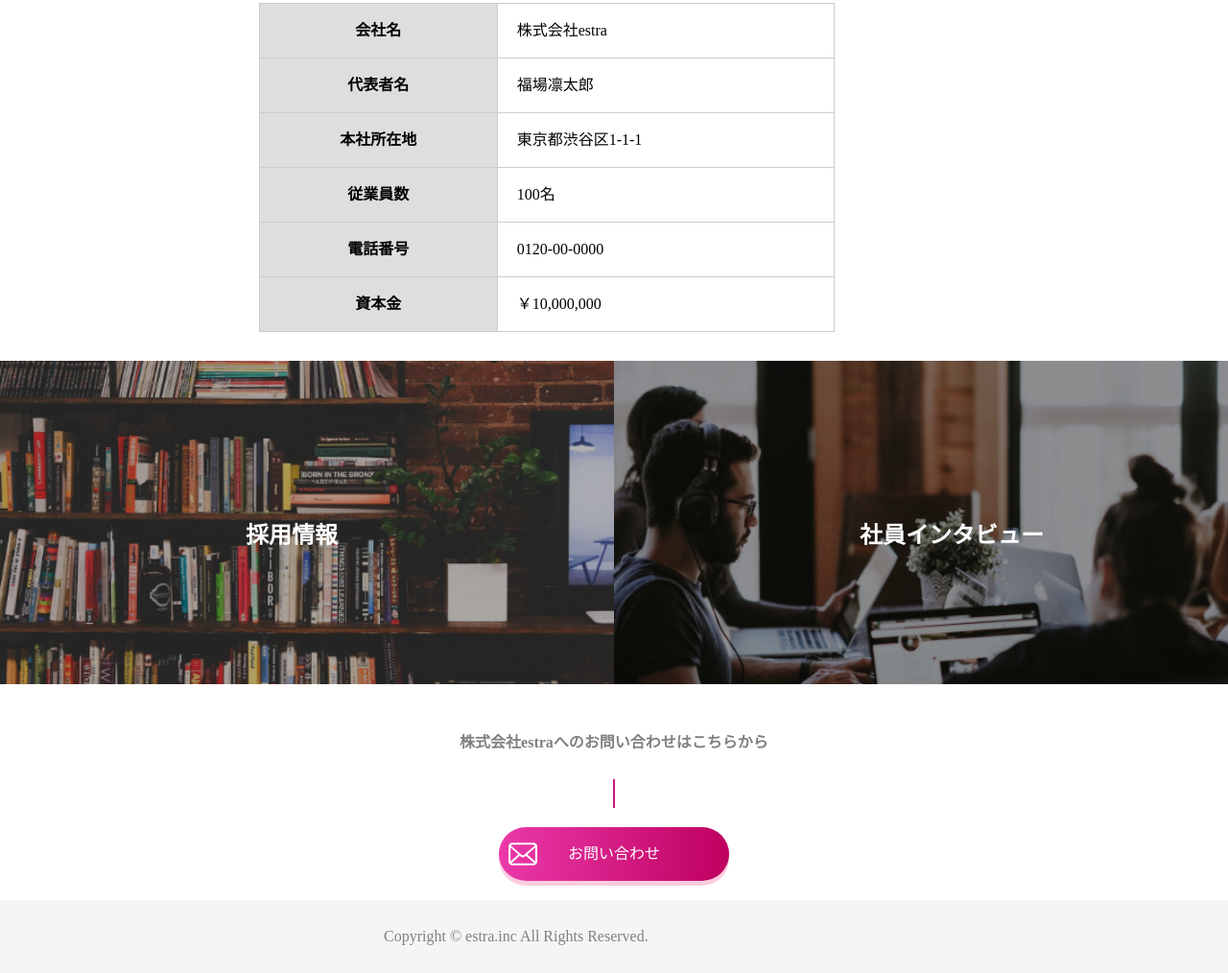
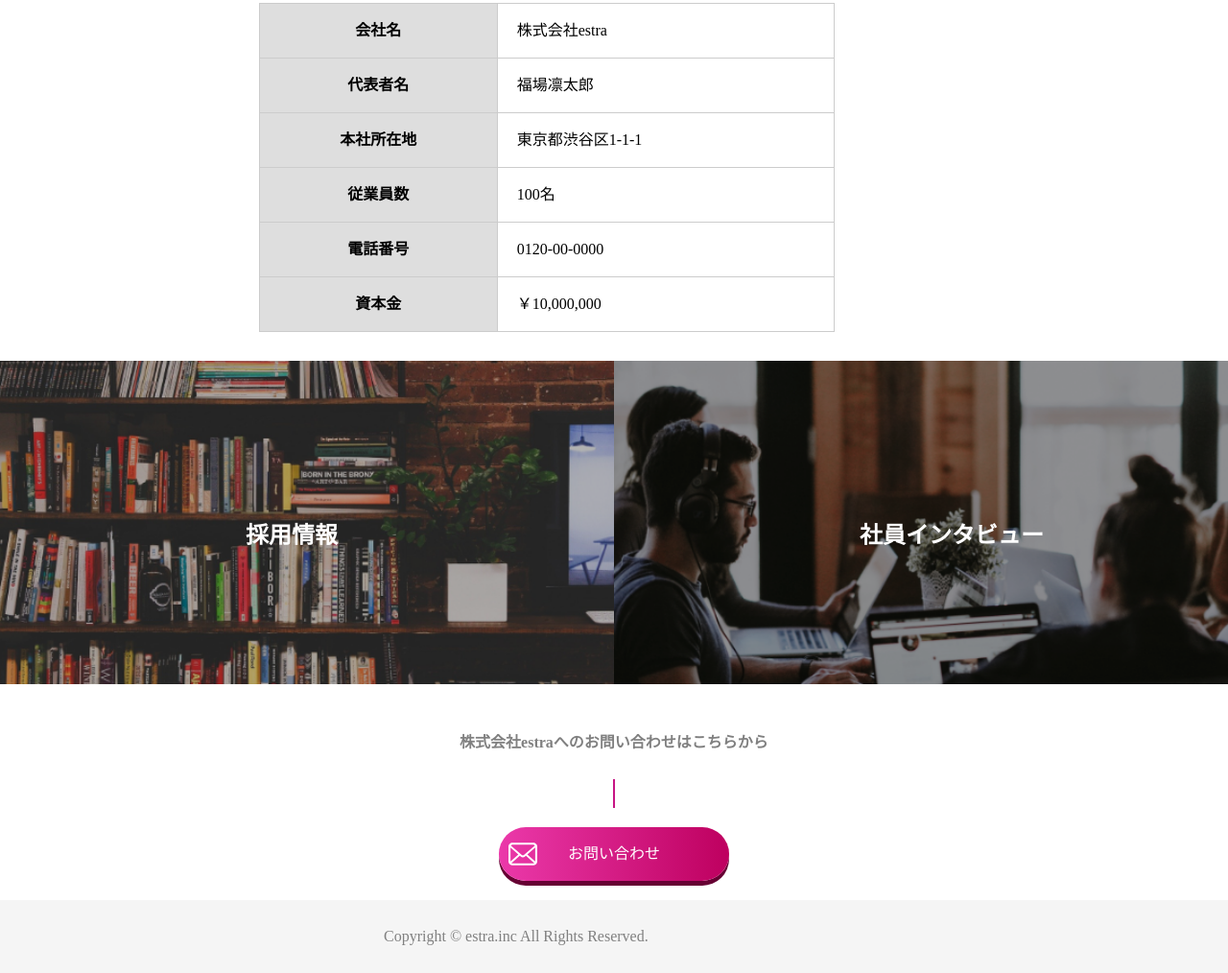
Before and after one commit to seiko112/20210514_okamura, a plain HTML site: page index.html in a window 1280 px wide. Shown: the part 3678-4692 px from the top of the page at 96% size. Drawn offline with Linux system fonts and the light colour scheme.

Commit message:
first-commit

```diff
--- a/css/style.css
+++ b/css/style.css
@@ -390,7 +390,7 @@ table th {
   border-radius: 30px;
   background: linear-gradient(90deg, #eb39aa, #be005f);
   text-align: center;
-  box-shadow: 0 5px 0 rgba(255, 0, 98, 0.2);
+  box-shadow: 0 5px 0 #660033;
   margin:20px auto 20px;
   display:block;
 }
```
